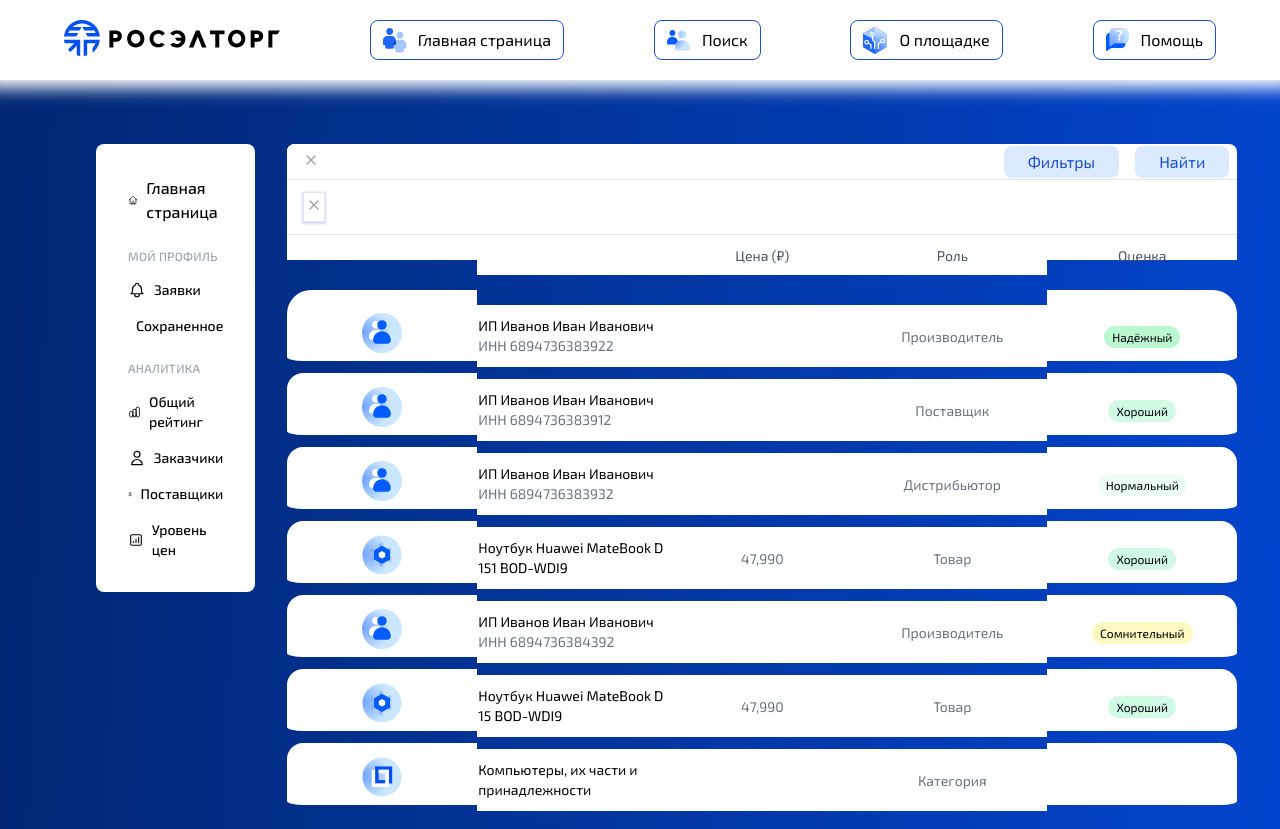
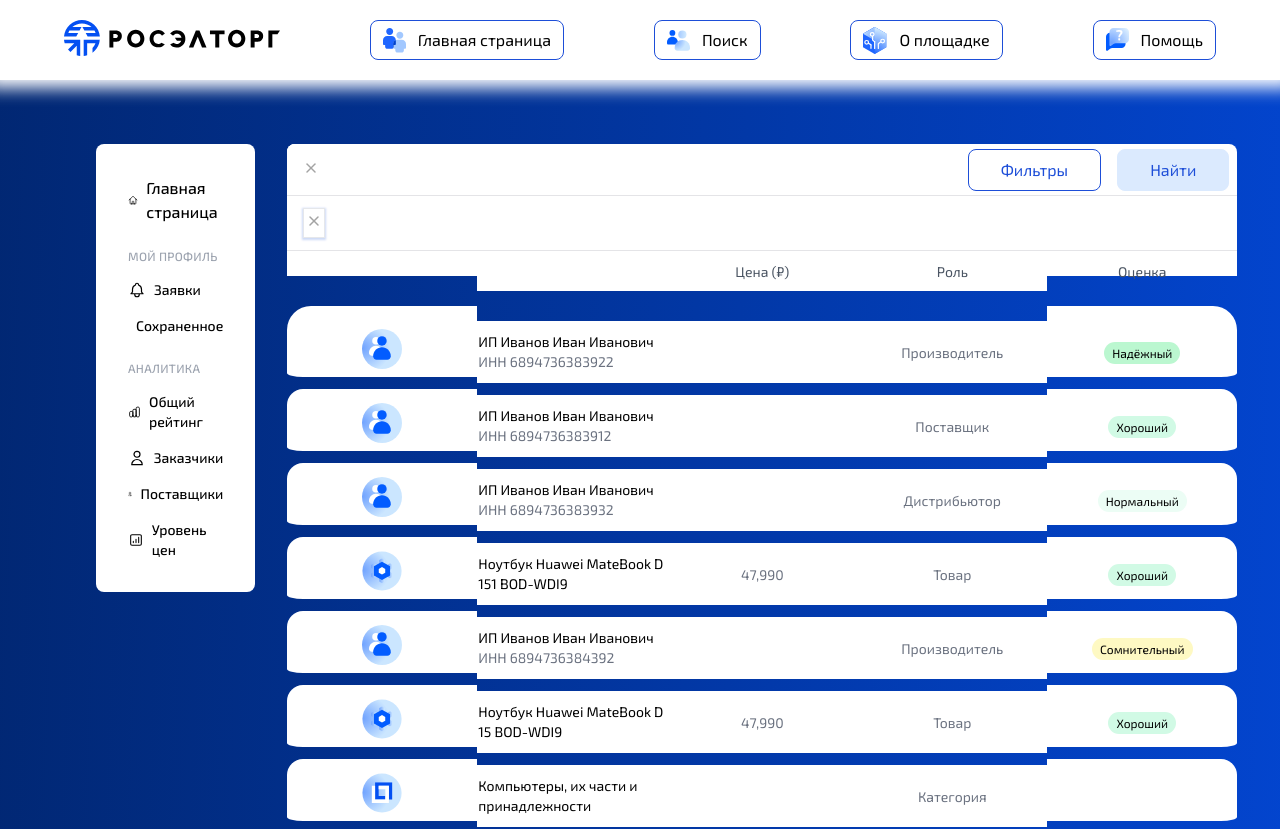
Before and after one commit to dmitrykulakovfrontend/rlthack, a Next.js app in the folder frontend/: page /search in a window 1280 px wide. Shown: the top 829 px of the page. Built offline with nearby package versions, Linux system fonts and the light colour scheme.

Commit message:
update search page

```diff
--- a/frontend/src/components/Button.tsx
+++ b/frontend/src/components/Button.tsx
@@ -2,7 +2,7 @@
 import CustomLink from "./CustomLink";
 
 type Props = {
-  theme?: "secondary" | "primary";
+  theme?: "secondary" | "primary" | "main";
   href?: URL | string;
   linkProps?: React.ComponentPropsWithoutRef<typeof CustomLink>;
 } & React.ComponentProps<"button">;
@@ -18,7 +18,8 @@
     primary:
       "hover:bg-blue-700 hover:bg-opacity-30 rounded-lg border border-blue-700",
     secondary:
-      "hover:bg-blue-700 hover:bg-opacity-30 rounded-lg  bg-blue-100 text-blue-700",
+      "hover:bg-blue-700 hover:bg-opacity-30 rounded-lg  bg-blue-100 text-blue-700 border border-blue-100",
+    main: "hover:bg-blue-700 hover:bg-opacity-30 border border-blue-700 rounded-lg bg-white text-blue-700",
   };
   return linkProps ? (
     <CustomLink className={`${themes[theme]} ${className}`} {...linkProps}>
--- a/frontend/src/pages/search.tsx
+++ b/frontend/src/pages/search.tsx
@@ -235,17 +235,17 @@
             clearButton
             value={search}
             wrapperClassName="rounded-tl-lg"
-            className="py-2 rounded-tl-lg"
+            className="py-4 rounded-tl-lg"
             onChange={(e) => setSearch(e.target.value)}
           />
           <Button
-            theme="secondary"
+            theme="main"
             onClick={() => setFiltersOpen(!isFiltersOpen)}
-            className="py-1 px-6"
+            className="py-2 px-8"
           >
             Фильтры
           </Button>
-          <Button theme="secondary" className="py-1 px-6">
+          <Button theme="secondary" className="py-2 px-8">
             Найти
           </Button>
         </div>
```
